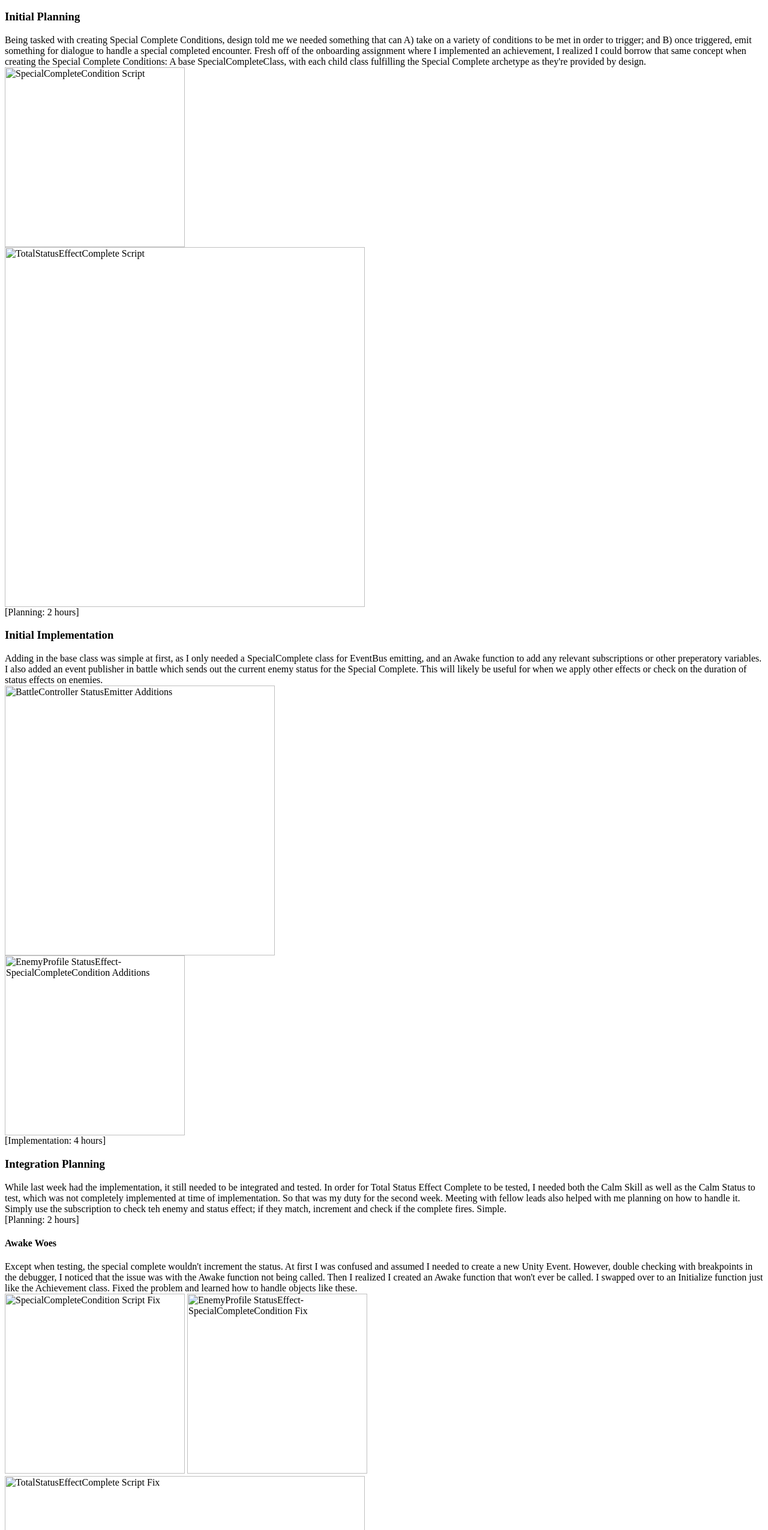
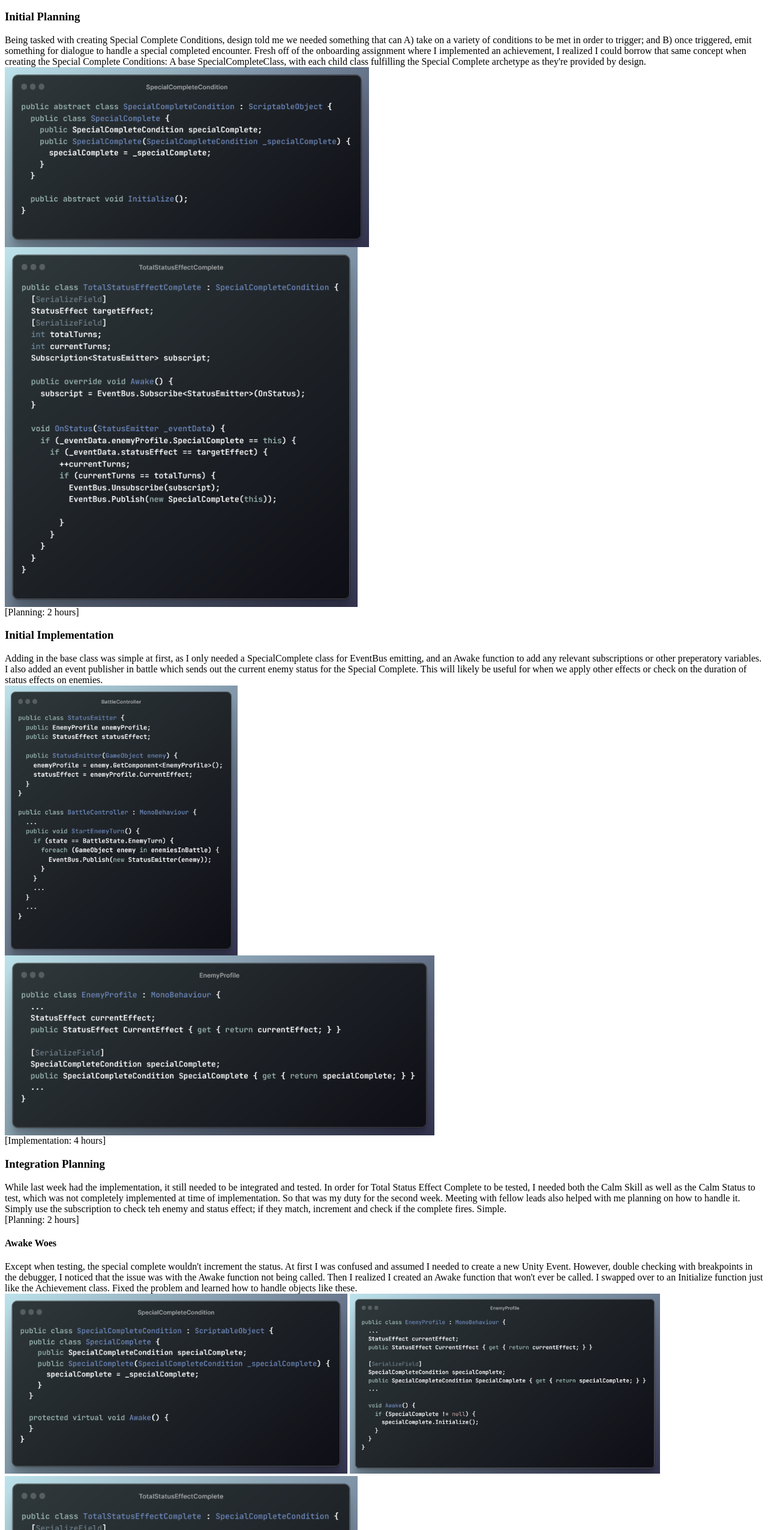
Before and after one commit to joseandr1019/joseandr1019.github.io, a plain HTML site: page Sprint_Updates/sprint_1.html in a window 1280 px wide. Shown: the part 189-2740 px from the top of the page at 60% size. Drawn offline with Linux system fonts and the light colour scheme.

Commit message:
Image fix

```diff
--- a/Sprint_Updates/sprint_1.html
+++ b/Sprint_Updates/sprint_1.html
@@ -17,9 +17,9 @@
     Special Complete archetype as they're provided by design.
 
     <br>
-    <img = src="Images/SpecialCompleteCondition (1).png" alt="SpecialCompleteCondition Script" witdh="100" height="300">
+    <img = src="/Images/SpecialCompleteCondition (1).png" alt="SpecialCompleteCondition Script" witdh="100" height="300">
     <br>
-    <img = src="Images/TotalStatusEffectComplete (1).png" alt="TotalStatusEffectComplete Script" witdh="600" height="600">
+    <img = src="/Images/TotalStatusEffectComplete (1).png" alt="TotalStatusEffectComplete Script" witdh="600" height="600">
     <br>
     [Planning: 2 hours]
 </p>
@@ -30,9 +30,9 @@
     or other preperatory variables. I also added an event publisher in battle which sends out the current enemy status for the Special Complete. This will likely be
     useful for when we apply other effects or check on the duration of status effects on enemies.
     <br>
-    <img = src="Images/BattleController.png" alt="BattleController StatusEmitter Additions" witdh="600" height="450">
+    <img = src="/Images/BattleController.png" alt="BattleController StatusEmitter Additions" witdh="600" height="450">
     <br>
-    <img = src="Images/EnemyProfile (1).png" alt="EnemyProfile StatusEffect-SpecialCompleteCondition Additions" witdh="450" height="300">
+    <img = src="/Images/EnemyProfile (1).png" alt="EnemyProfile StatusEffect-SpecialCompleteCondition Additions" witdh="450" height="300">
     <br>
     [Implementation: 4 hours]
 </p>
@@ -54,10 +54,10 @@
     called. I swapped over to an Initialize function just like the Achievement class. Fixed the problem and learned how to handle objects like these.
 
     <br>
-    <img = src="Images/SpecialCompleteCondition (2).png" alt="SpecialCompleteCondition Script Fix" witdh="450" height="300">
-    <img = src="Images/EnemyProfile (2).png" alt="EnemyProfile StatusEffect-SpecialCompleteCondition Fix" witdh="450" height="300">
+    <img = src="/Images/SpecialCompleteCondition (2).png" alt="SpecialCompleteCondition Script Fix" witdh="450" height="300">
+    <img = src="/Images/EnemyProfile (2).png" alt="EnemyProfile StatusEffect-SpecialCompleteCondition Fix" witdh="450" height="300">
     <br>
-    <img = src="Images/TotalStatusEffectComplete (2).png" alt="TotalStatusEffectComplete Script Fix" witdh="600" height="600">
+    <img = src="/Images/TotalStatusEffectComplete (2).png" alt="TotalStatusEffectComplete Script Fix" witdh="600" height="600">
 
     <br>
     [Testing: 3.5 hours]
```
Also changed, not shown: Notes.txt.
